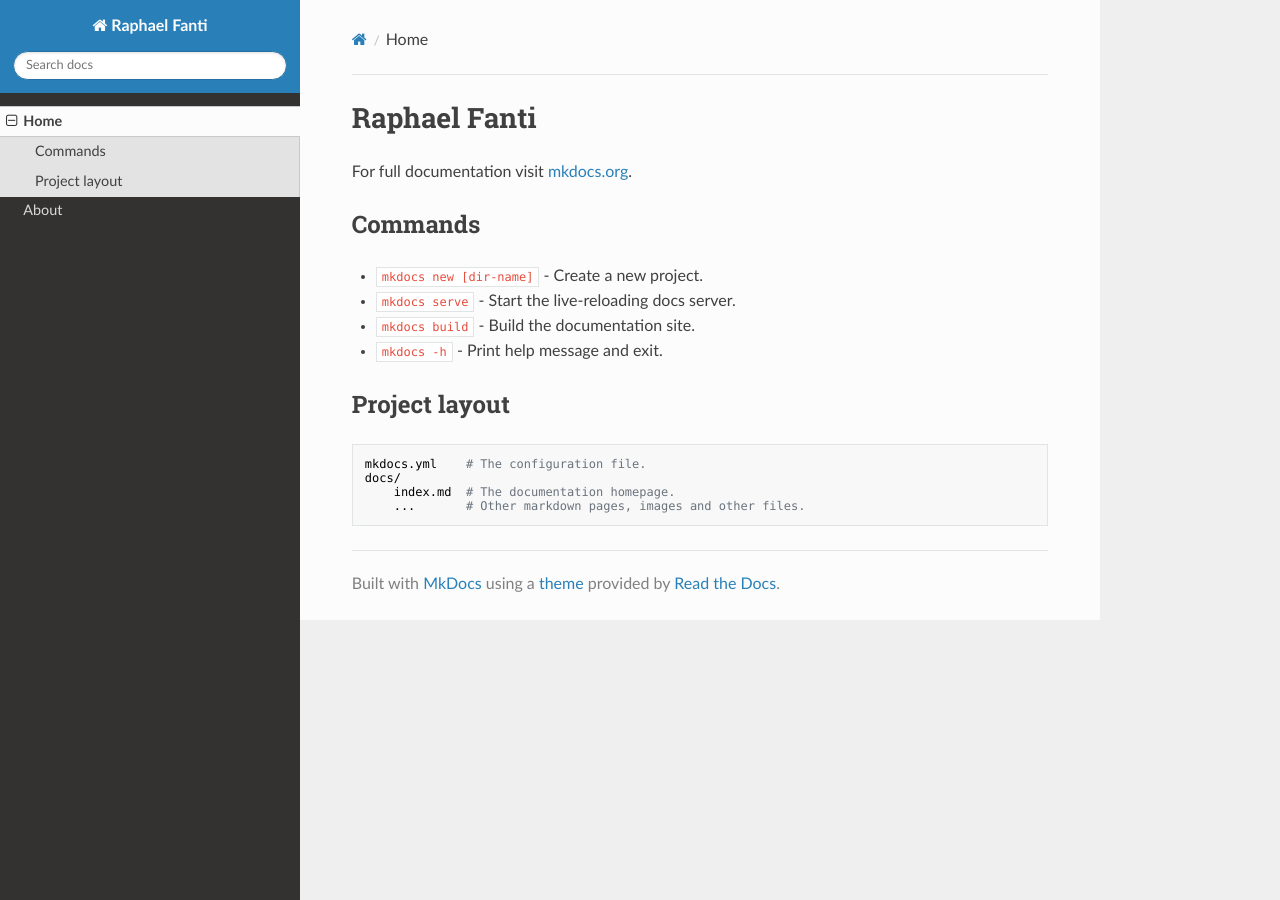
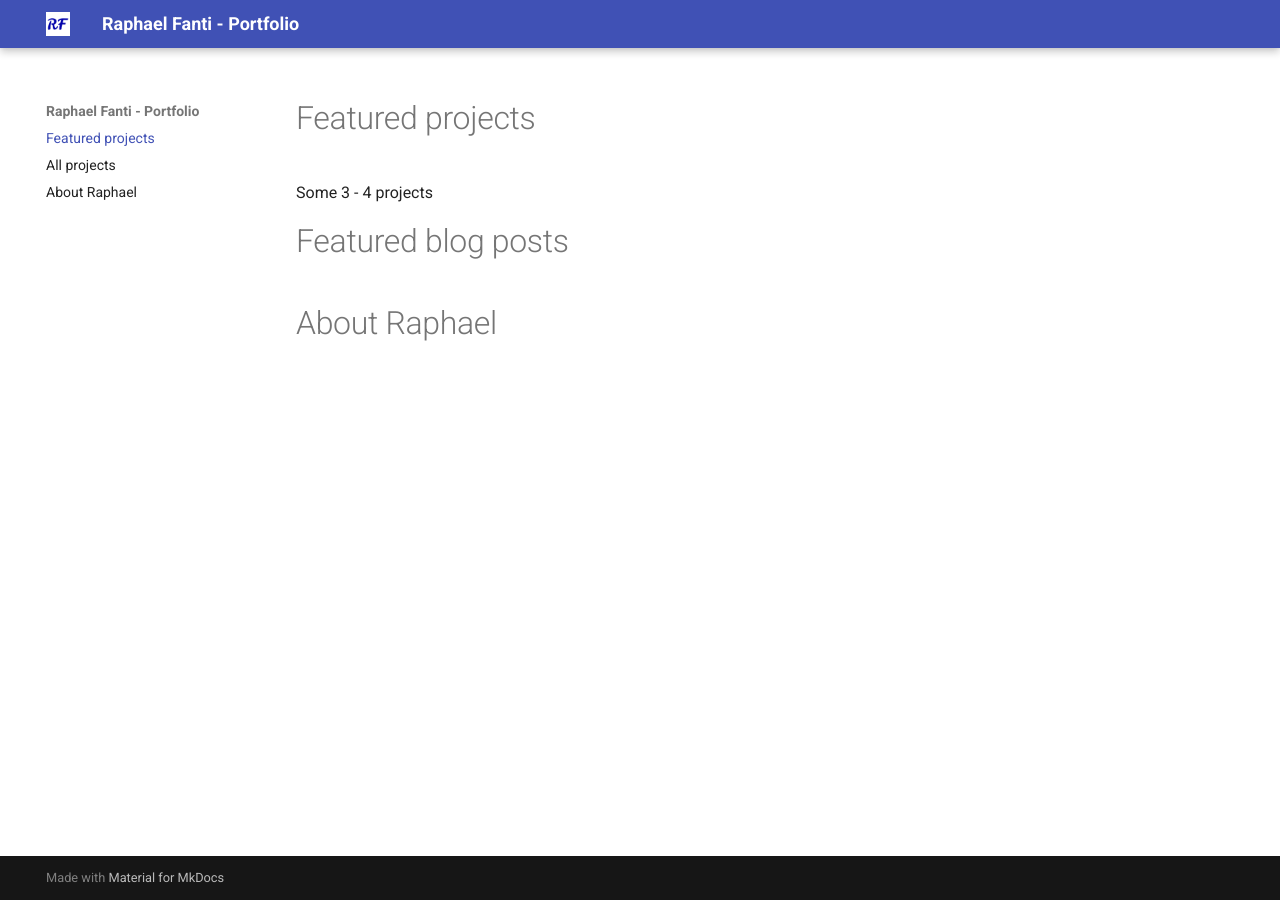
Before and after one commit to raphaFanti/portfolio, an MkDocs documentation site: the page built from docs/index.md, in a window 1280 px wide. Built offline with MkDocs 1.6.1 and Material for MkDocs 9.7.7, drawn with Linux system fonts in a browser that asks for light colours; nearby versions of some CDN libraries.

Commit message:
configured Material for MKdocs

```diff
--- a/docs/index.md
+++ b/docs/index.md
@@ -1,17 +1,7 @@
-# Raphael Fanti
+# Featured projects
+Some 3 - 4 projects
 
-For full documentation visit [mkdocs.org](https://www.mkdocs.org).
+# Featured blog posts
 
-## Commands
 
-* `mkdocs new [dir-name]` - Create a new project.
-* `mkdocs serve` - Start the live-reloading docs server.
-* `mkdocs build` - Build the documentation site.
-* `mkdocs -h` - Print help message and exit.
-
-## Project layout
-
-    mkdocs.yml    # The configuration file.
-    docs/
-        index.md  # The documentation homepage.
-        ...       # Other markdown pages, images and other files.
+# About Raphael
--- a/mkdocs.yml
+++ b/mkdocs.yml
@@ -1,6 +1,22 @@
-site_name: Raphael Fanti
-site_url: https://example.com/
+site_name: Raphael Fanti - Portfolio
+site_url: https://raphafanti.github.io/portfolio/
+
 nav:
-  - Home: index.md
-  - About: about.md
-theme: readthedocs
+  - Featured projects: index.md
+  - All projects: projects.md
+  - About Raphael: about.md
+
+theme:
+    name: material
+    favicon: img/favicon.png
+    logo: img/favicon.png
+
+plugins:
+    - tags:
+        tags_file: projects.md
+    - glightbox
+
+
+markdown_extensions:
+    - attr_list
+    - md_in_html
```
Also changed, not shown: docs/about.md (added, +16 -0 lines), docs/blog/index.md (added, +1 -0 lines), docs/projects.md (added, +17 -0 lines), docs/projects/proj1.md (added, +40 -0 lines), docs/img/favicon.png (added), docs/projects/img/paragliding-results.png (added), docs/projects/img/paragliding.jpg (added), docs/projects/img/paragliding_tagger.jpg (added), 2 other files.
